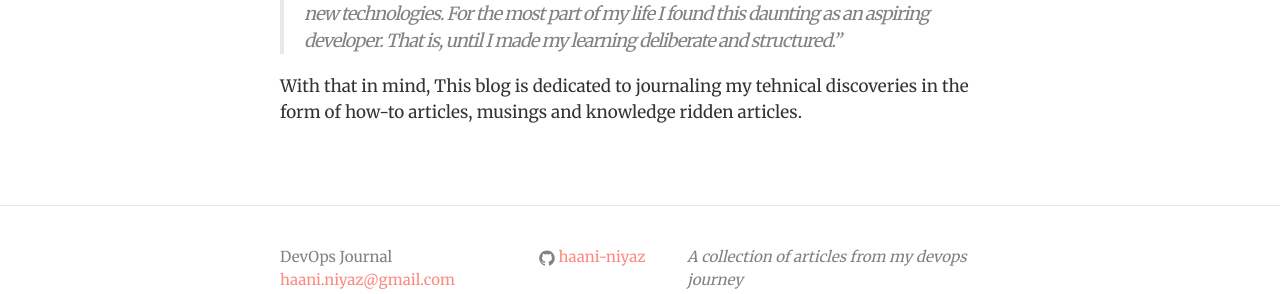
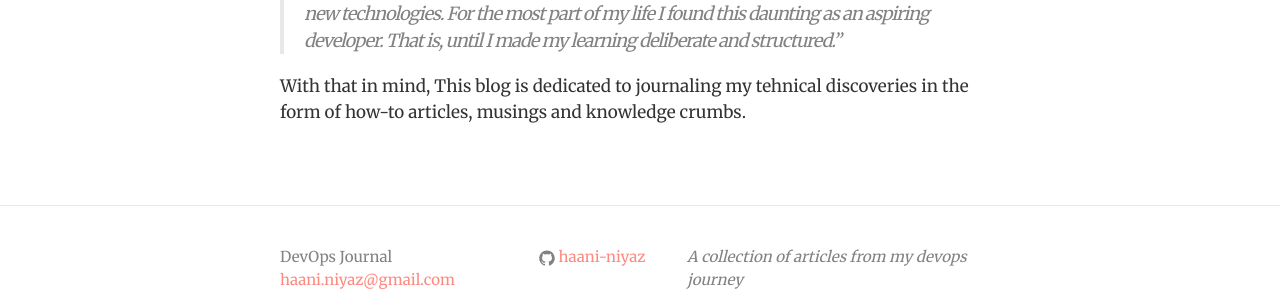
Before and after one commit to haani-niyaz/devops-journal, a Jekyll site: the page built from about.md, in a window 1280 px wide. Shown: the part 211-505 px from the top of the page. Built offline with Jekyll 4.4.1, drawn with Linux system fonts in a browser that asks for light colours.

Commit message:
Updated about page desc

```diff
--- a/about.md
+++ b/about.md
@@ -6,4 +6,4 @@ permalink: /about/
 
 >"In the life of a developer more often than not, you end up having to rapidly adopt and learn new technologies.  For the most part of my life I found this daunting as an aspiring developer. That is, until I made my learning deliberate and structured."
 
-With that in mind, This blog is dedicated to journaling my tehnical discoveries in the form of how-to articles, musings and knowledge ridden articles.
+With that in mind, This blog is dedicated to journaling my tehnical discoveries in the form of how-to articles, musings and knowledge crumbs.
```
